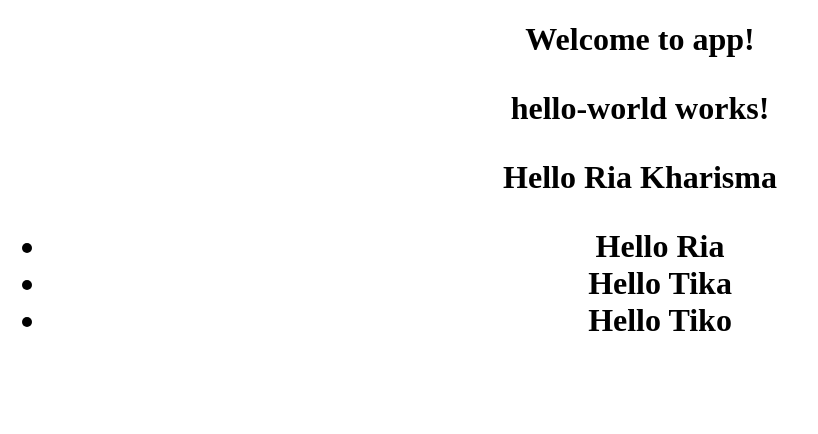
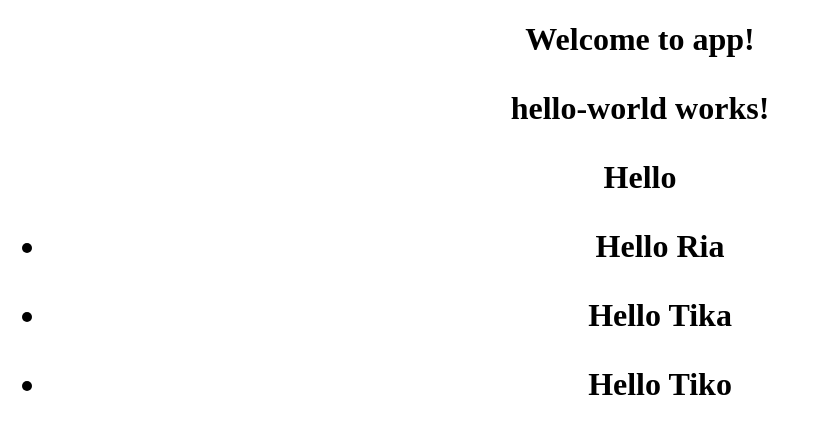
Before and after one commit to onowb/ng-book-4---Revision-62, an Angular app: page / in a window 1280 px wide. Shown: the top 434 px of the page, without its empty margins (0-818 px from the left). Built offline with nearby package versions, Linux system fonts and the light colour scheme.

Commit message:
Selector ambil dari item di tampilkan di list @input

```diff
--- a/src/app/user-item/user-item.component.ts
+++ b/src/app/user-item/user-item.component.ts
@@ -1,4 +1,4 @@
-import { Component, OnInit } from '@angular/core';
+import {Component, Input, OnInit} from '@angular/core';
 
 @Component({
   selector: 'app-user-item',
@@ -6,11 +6,9 @@ import { Component, OnInit } from '@angular/core';
   styleUrls: ['./user-item.component.css']
 })
 export class UserItemComponent implements OnInit {
-  name: string;
+  @Input() name: string;
 
-  constructor() {
-    this.name = 'Ria Kharisma';
-  }
+  constructor() { }
 
   ngOnInit() {
   }
--- a/src/app/user-list/user-list.component.html
+++ b/src/app/user-list/user-list.component.html
@@ -1,3 +1,3 @@
 <ul>
-  <li *ngFor="let name of names">Hello {{name}}</li>
+  <li *ngFor="let name of names"><app-user-item [name]="name"></app-user-item></li>
 </ul>
```
